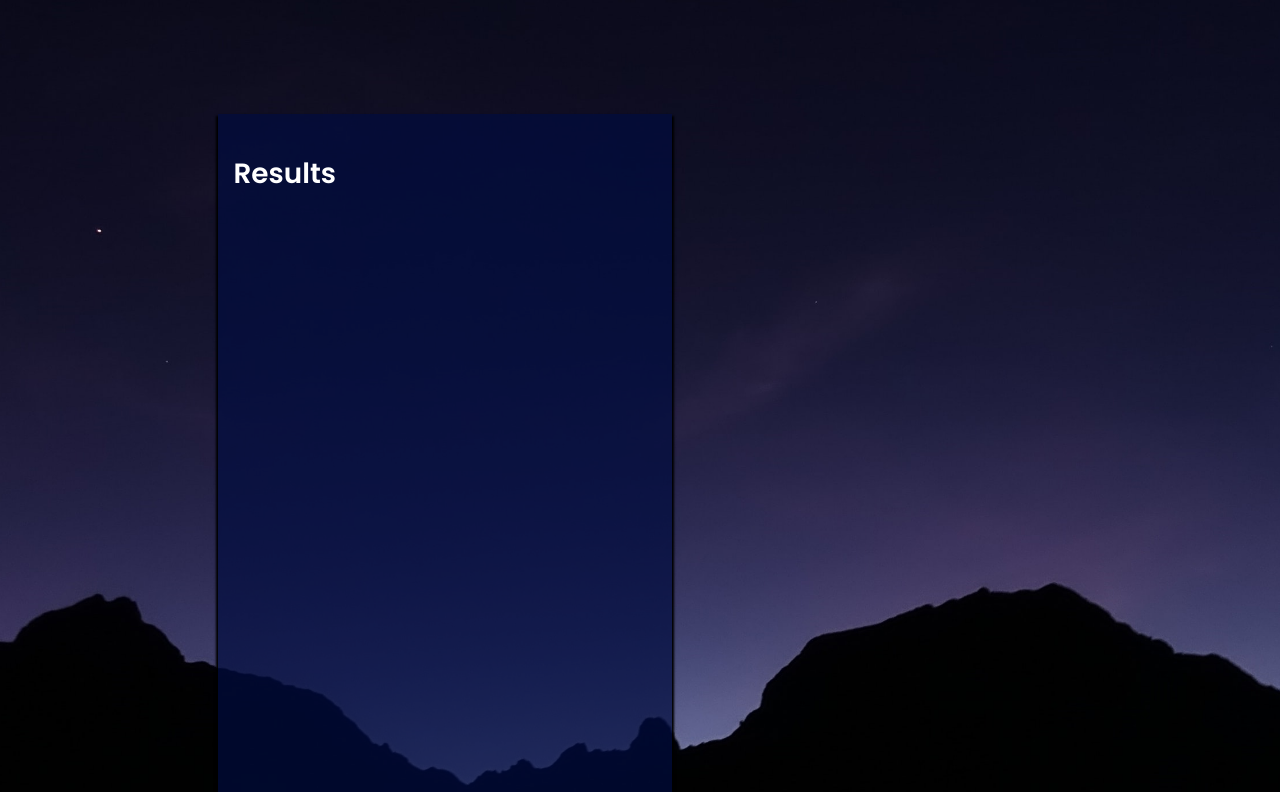
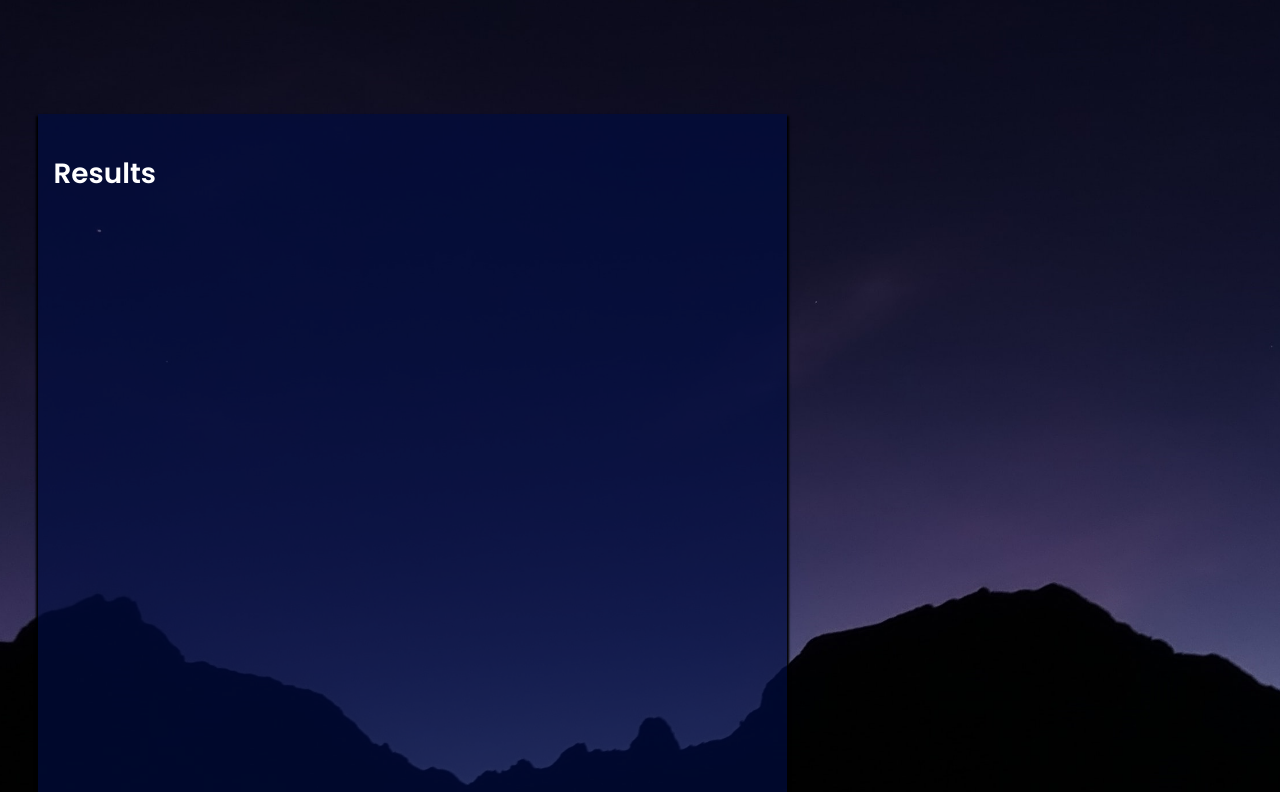
Before and after one commit to Antheam/get_that_song, a React (Create React App) app: page / in a window 1280 px wide. Shown: the part 388-1180 px from the top of the page. Built offline with nearby package versions, Linux system fonts and the light colour scheme.

Commit message:
Added fetch call to OMDB API

```diff
--- a/src/components/SearchResults/SearchResults.css
+++ b/src/components/SearchResults/SearchResults.css
@@ -1,10 +1,12 @@
 .SearchResults {
-  width: 50%;
+  width: 85%;
   height: 950px;
   overflow-y: scroll;
   padding: 0.88rem;
   background-color: rgba(1, 12, 63, 0.7);
   box-shadow: 0 4px 2px 2px #000000;
+  position: relative;
+  right: 180px;
 }
 
 ::-webkit-scrollbar {
```
Also changed, not shown: src/util/Omdb.js (added, +12 -0 lines).
